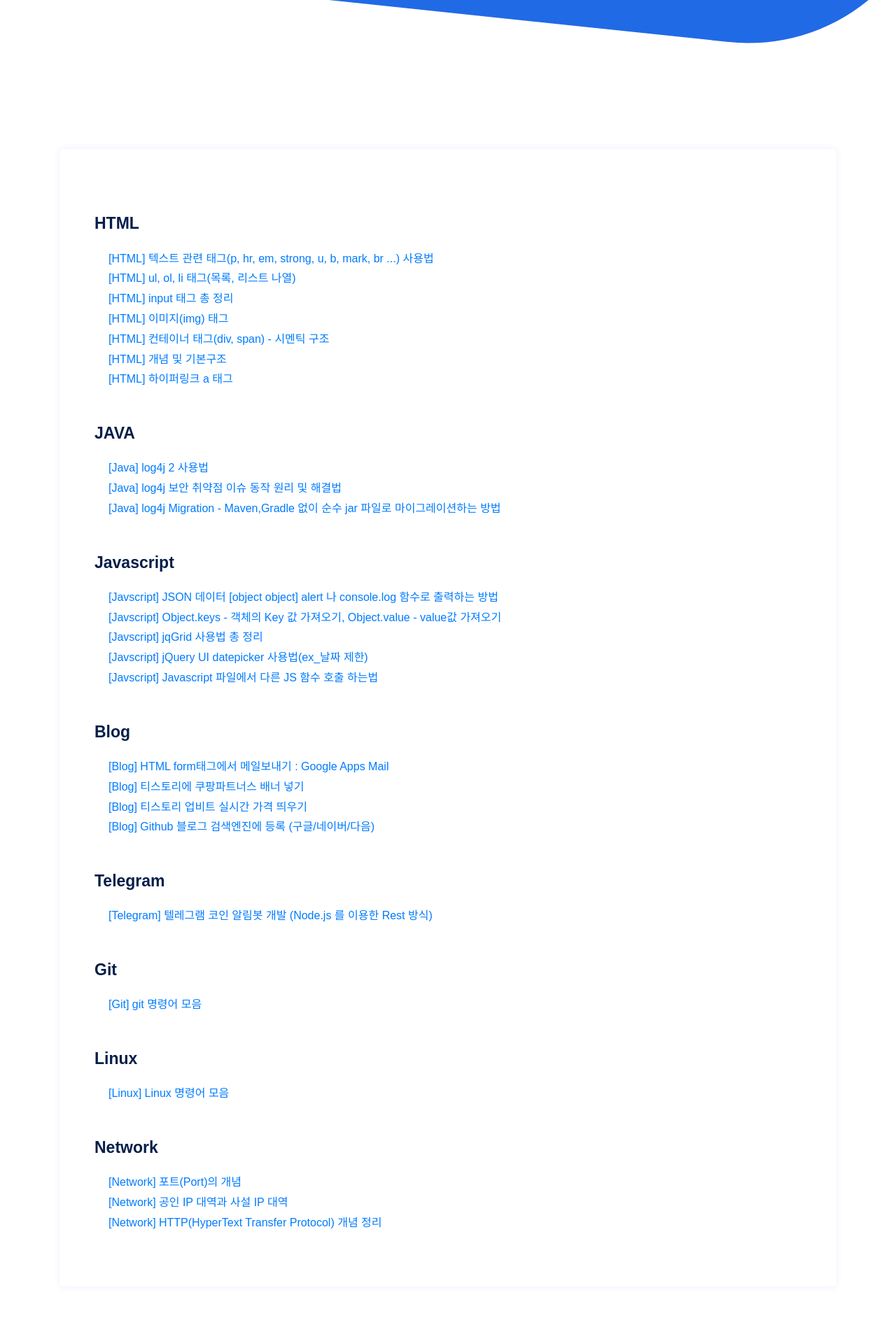
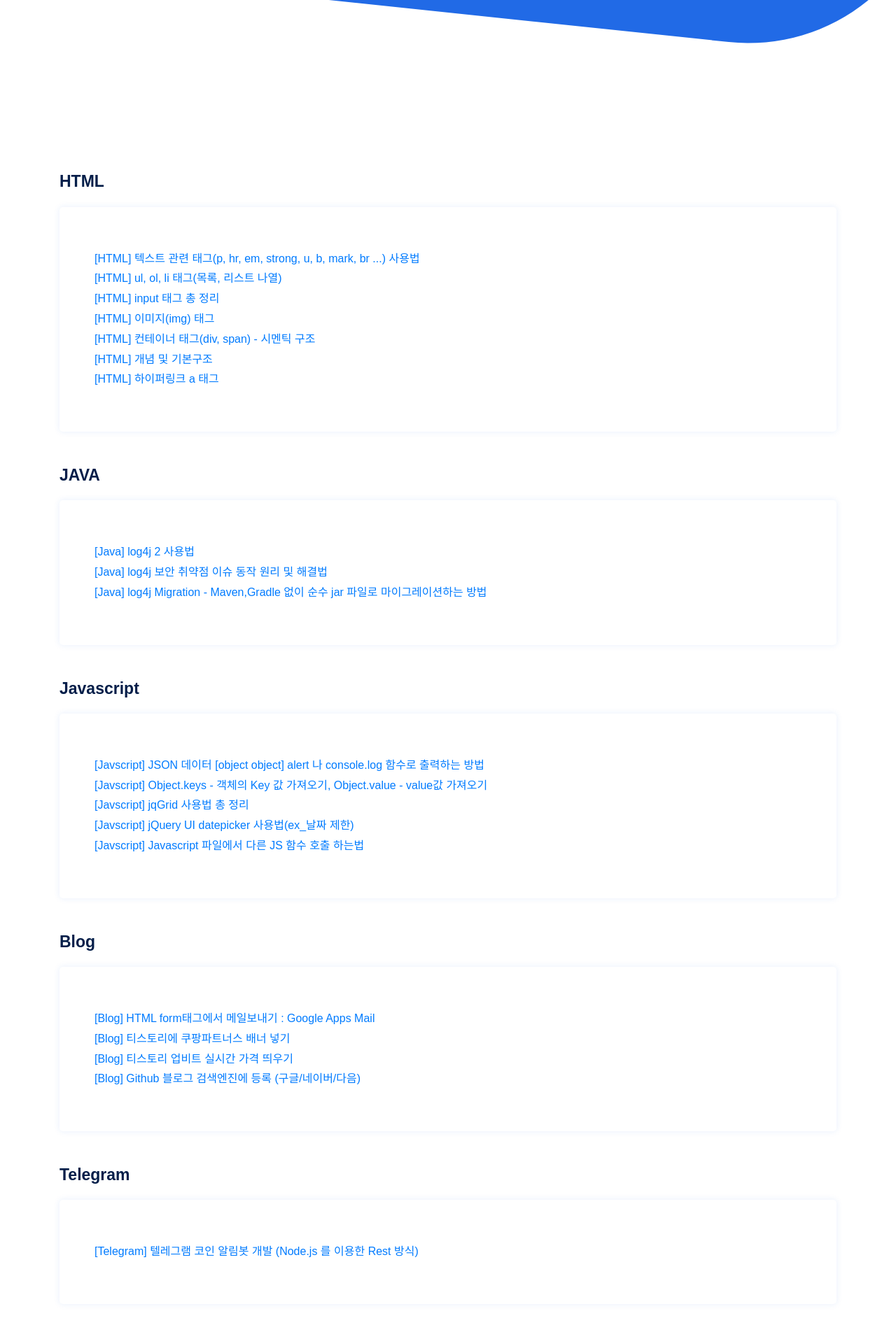
Before and after one commit to yuuisang/yuuisang.github.io, a Jekyll site: the page built from category.html, in a window 1280 px wide. Shown: the part 637-2551 px from the top of the page at 70% size. Built offline with Jekyll 4.4.1, drawn with Linux system fonts in a browser that asks for light colours; some web fonts are replaced; the list of posts is cut into pages by our own code.

Commit message:
category setting test

```diff
--- a/category.html
+++ b/category.html
@@ -9,16 +9,16 @@ pagination:
 <div class="blog-area bg-color1 p-t-130 p-b-130">
   <div class="container">
     <div class="blog-wrapper">
-      <div style="
-      padding: 60px 50px;
-      box-shadow: 0 0 10px 0 rgb(25 100 227 / 10%);
-      transition: all .5s ease;
-      border-radius: 5px;
-      background-color: #fff;"
-      >
+      <div>
         {% for category in site.categories %}
           <h2>{{ category[0] }}</h2>
-          <ul style="list-style: none; ">
+          <ul style="
+          list-style: none;
+          padding: 60px 50px;
+          box-shadow: 0 0 10px 0 rgb(25 100 227 / 10%);
+          transition: all .5s ease;
+          border-radius: 5px;
+          background-color: #fff; ">
             {% for post in category[1] %}
             <li>
               <a href="{{ post.url }}">{{ post.title }}</a>
```
